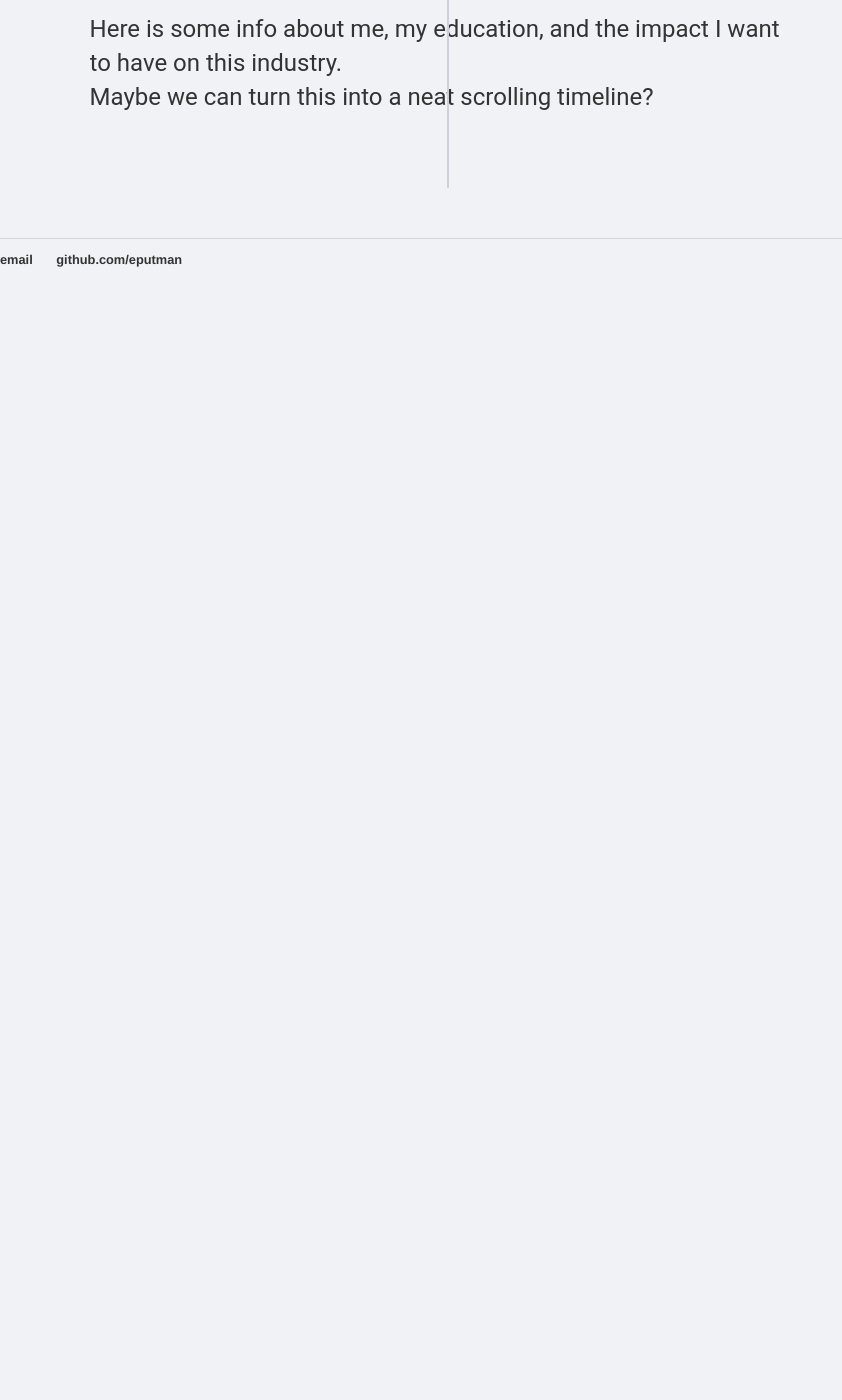
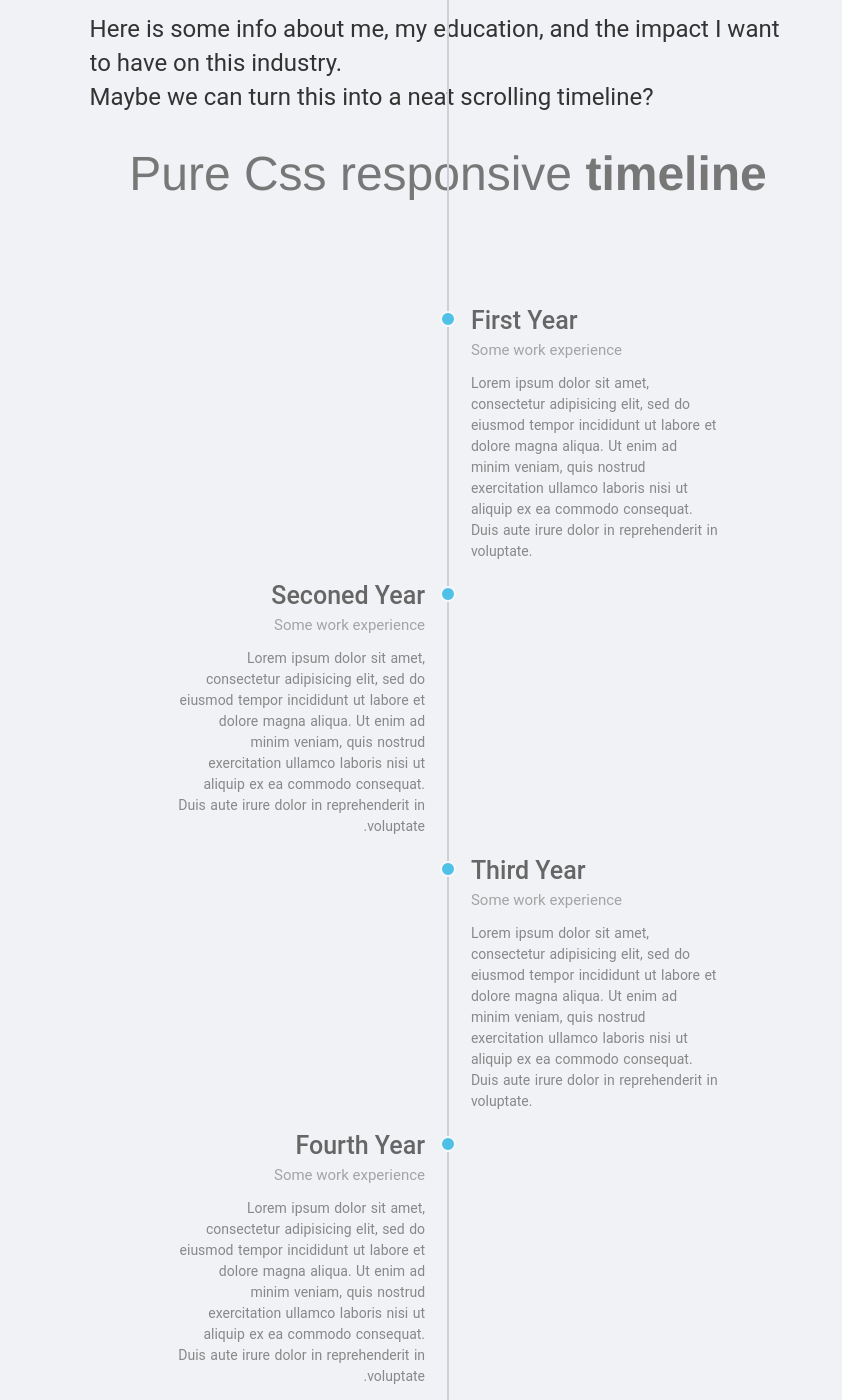
Before and after one commit to eputman/eputman.github.io, a Jekyll site: the page built from about/index.html, in a window 1280 px wide and 1400 px high, scrolled down 270 px. Shown: the whole window, without its empty margins (0-842 px from the left). Built offline with Jekyll 4.4.1, drawn with Linux system fonts in a browser that asks for light colours; before the commit the page ends 900 px from its top, so only the background shows below that; some of the changed text lies outside the part shown.

Commit message:
About Me Timeline
Added timeline html

```diff
--- a/about/index.html
+++ b/about/index.html
@@ -10,3 +10,53 @@ title: About Me
 			Maybe we can turn this into a neat scrolling timeline?
 		</p>
 </div><!-- /.blurb -->
+
+<h1>Pure Css responsive <span>timeline</span></h1>
+
+<div class="container">
+
+   <div class="timeline-block timeline-block-right">
+      <div class="marker"></div>
+      <div class="timeline-content">
+         <h3>First Year</h3>
+         <span>Some work experience</span>
+         <p>Lorem ipsum dolor sit amet, consectetur adipisicing elit, sed do eiusmod tempor incididunt ut labore et dolore magna aliqua. Ut enim ad minim veniam, quis nostrud exercitation ullamco laboris nisi ut aliquip ex ea commodo consequat. Duis aute irure dolor in reprehenderit in voluptate.</p>
+      </div>
+   </div>
+
+   <div class="timeline-block timeline-block-left">
+      <div class="marker"></div>
+      <div class="timeline-content">
+         <h3>Seconed Year</h3>
+         <span>Some work experience</span>
+         <p>Lorem ipsum dolor sit amet, consectetur adipisicing elit, sed do eiusmod tempor incididunt ut labore et dolore magna aliqua. Ut enim ad minim veniam, quis nostrud exercitation ullamco laboris nisi ut aliquip ex ea commodo consequat. Duis aute irure dolor in reprehenderit in voluptate.</p>
+      </div>
+   </div>
+
+   <div class="timeline-block timeline-block-right">
+      <div class="marker"></div>
+      <div class="timeline-content">
+         <h3>Third Year</h3>
+         <span>Some work experience</span>
+         <p>Lorem ipsum dolor sit amet, consectetur adipisicing elit, sed do eiusmod tempor incididunt ut labore et dolore magna aliqua. Ut enim ad minim veniam, quis nostrud exercitation ullamco laboris nisi ut aliquip ex ea commodo consequat. Duis aute irure dolor in reprehenderit in voluptate.</p>
+      </div>
+   </div>
+
+   <div class="timeline-block timeline-block-left">
+      <div class="marker"></div>
+      <div class="timeline-content">
+         <h3>Fourth Year</h3>
+         <span>Some work experience</span>
+         <p>Lorem ipsum dolor sit amet, consectetur adipisicing elit, sed do eiusmod tempor incididunt ut labore et dolore magna aliqua. Ut enim ad minim veniam, quis nostrud exercitation ullamco laboris nisi ut aliquip ex ea commodo consequat. Duis aute irure dolor in reprehenderit in voluptate.</p>
+      </div>
+   </div>
+
+   <div class="timeline-block timeline-block-right">
+      <div class="marker"></div>
+      <div class="timeline-content">
+         <h3>Fifth Year</h3>
+         <span>Some work experience</span>
+         <p>Lorem ipsum dolor sit amet, consectetur adipisicing elit, sed do eiusmod tempor incididunt ut labore et dolore magna aliqua. Ut enim ad minim veniam, quis nostrud exercitation ullamco laboris nisi ut aliquip ex ea commodo consequat. Duis aute irure dolor in reprehenderit in voluptate.</p>
+      </div>
+   </div>
+</div>
```
